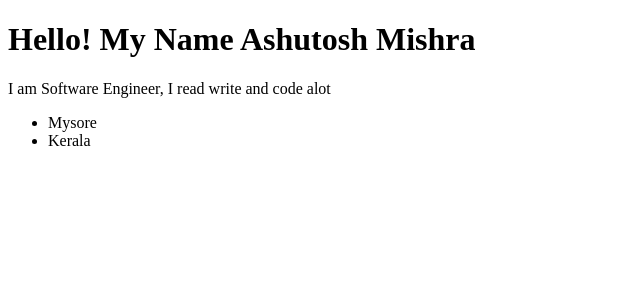
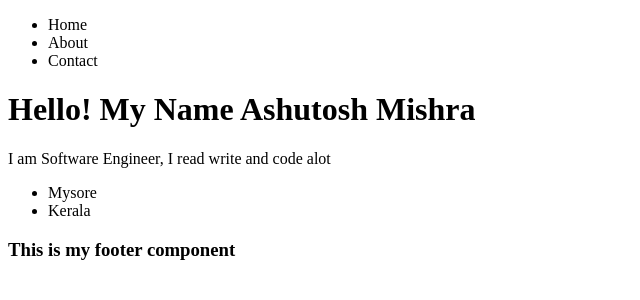
Before and after one commit to findashu/react-app, a React (Create React App) app: page / in a window 1280 px wide. Shown: the top 300 px of the page, without its empty margins (0-640 px from the left). Built offline with nearby package versions, Linux system fonts and the light colour scheme.

Commit message:
multiple components and combining them in one component

```diff
--- /dev/null
+++ b/src/App.js
@@ -0,0 +1,16 @@
+import React from "react";
+import Header from "./components/Header";
+import MainComponent from "./components/MainComponent";
+import Footer from "./components/Footer";
+
+function App () {
+    return (
+        <div>
+            <Header />
+            <MainComponent />
+            <Footer />
+        </div>
+    )
+}
+
+export default App
--- /dev/null
+++ b/src/components/Footer.js
@@ -0,0 +1,11 @@
+import React from "react";
+
+function Footer() {
+    return (
+        <footer>
+            <h3>This is my footer component</h3>
+        </footer>
+    )
+}
+
+export default Footer;
--- /dev/null
+++ b/src/components/Header.js
@@ -0,0 +1,15 @@
+import React from "react";
+
+function Header() {
+    return (
+        <nav>
+            <ul>
+                <li>Home</li>
+                <li>About</li>
+                <li>Contact</li>
+            </ul>
+        </nav>
+    )
+}
+
+export default Header
--- /dev/null
+++ b/src/components/MainComponent.js
@@ -0,0 +1,11 @@
+import React from "react";
+import MyInfo from "./MyInfo"
+function MainComponent() {
+    return (
+        <main>
+            <MyInfo />
+        </main>
+    )
+}
+
+export default MainComponent
--- a/src/index.js
+++ b/src/index.js
@@ -1,5 +1,5 @@
 import React from 'react';
 import ReactDOM from 'react-dom';
-import MyInfo from './components/MyInfo';
+import App from './App';
 
-ReactDOM.render(<MyInfo />, document.getElementById('root'))
+ReactDOM.render(<App />, document.getElementById('root'))
```
